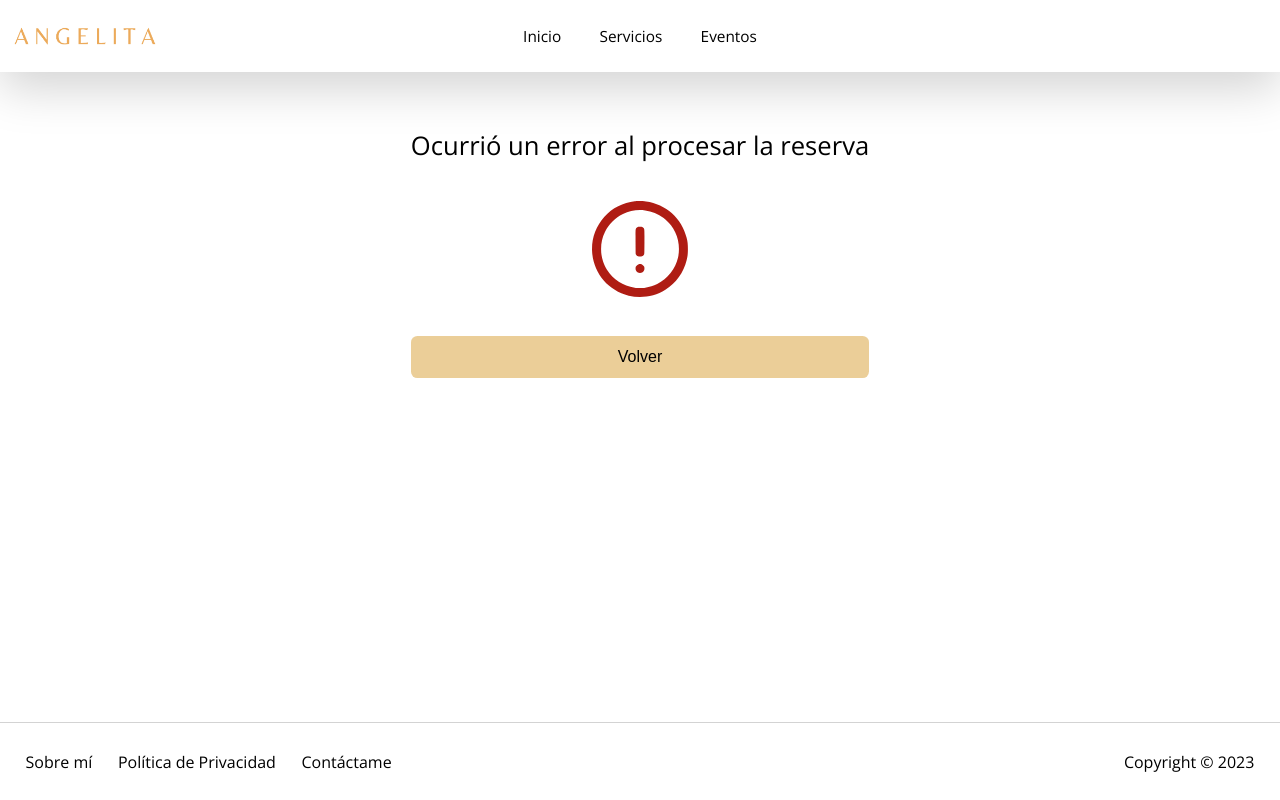
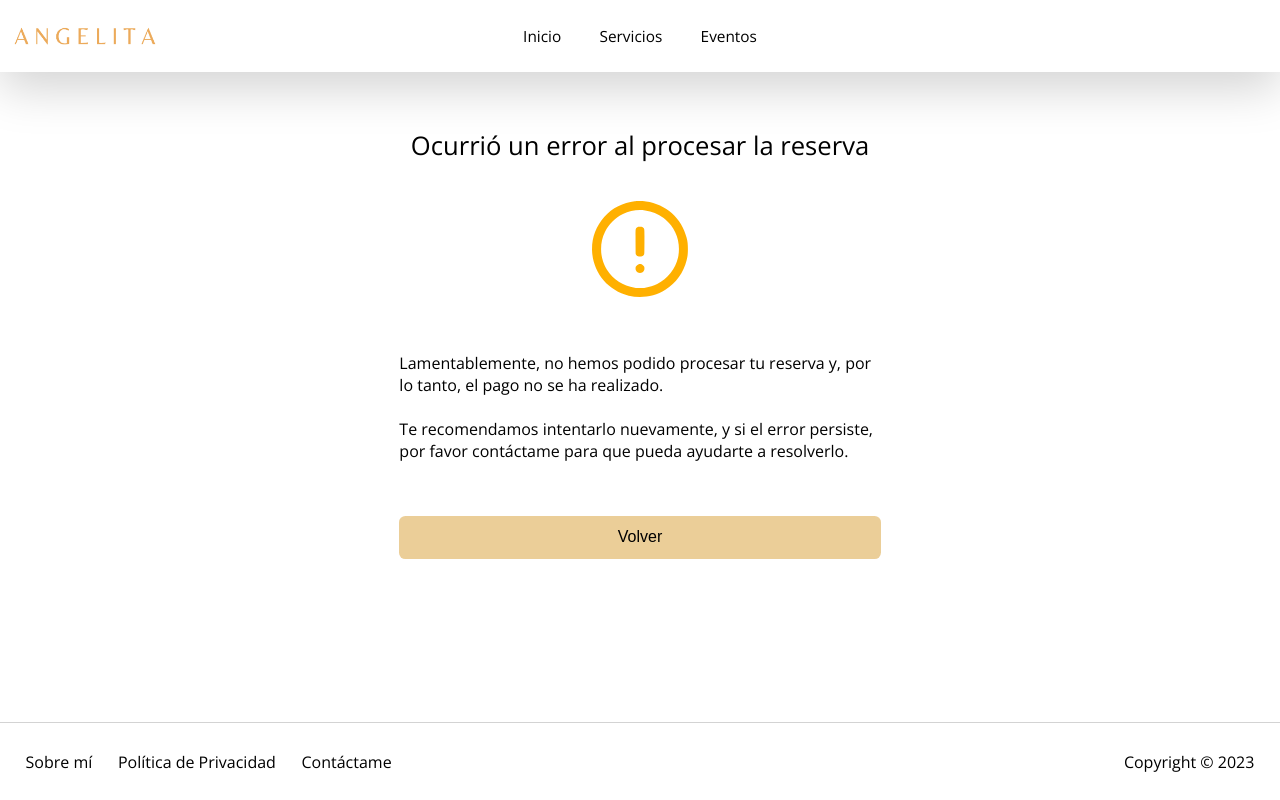
Before and after one commit to guillesotelo/angelita, a React (Create React App) app: page /checkoutError in a window 1280 px wide. Built offline with nearby package versions, Linux system fonts and the light colour scheme; a web font is replaced by a local one.

Commit message:
updated checkout error

```diff
--- a/src/pages/CheckoutError/CheckoutError.tsx
+++ b/src/pages/CheckoutError/CheckoutError.tsx
@@ -36,9 +36,15 @@ export default function CheckoutError({ }: Props) {
 
     return (
         <div className="success-payment__container">
-            <div className='success-payment__wrapper'>
+            <div className='success-payment__wrapper' style={{ width: '40%' }}>
                 <h4 className="success-payment__title">Ocurrió un error al procesar la reserva</h4>
                 <img alt="Compra exitosa" src={ErrorIcon} className='success-payment__success-error' />
+                <p>
+                    Lamentablemente, no hemos podido procesar tu reserva y, por lo tanto, el pago no se ha realizado.
+                    <br />
+                    <br />
+                    Te recomendamos intentarlo nuevamente, y si el error persiste, por favor contáctame para que pueda ayudarte a resolverlo.
+                </p>
                 <Button
                     label='Volver'
                     handleClick={() => history.push('/')}
--- a/src/pages/SuccessPayment/successpayment.scss
+++ b/src/pages/SuccessPayment/successpayment.scss
@@ -22,7 +22,7 @@
 
     &__success-error {
         height: 12vh;
-        filter: invert(15%) sepia(52%) saturate(5378%) hue-rotate(353deg) brightness(91%) contrast(96%);
+        filter: invert(65%) sepia(62%) saturate(1518%) hue-rotate(0deg) brightness(104%) contrast(102%);
     }
 
     &__title {
```
